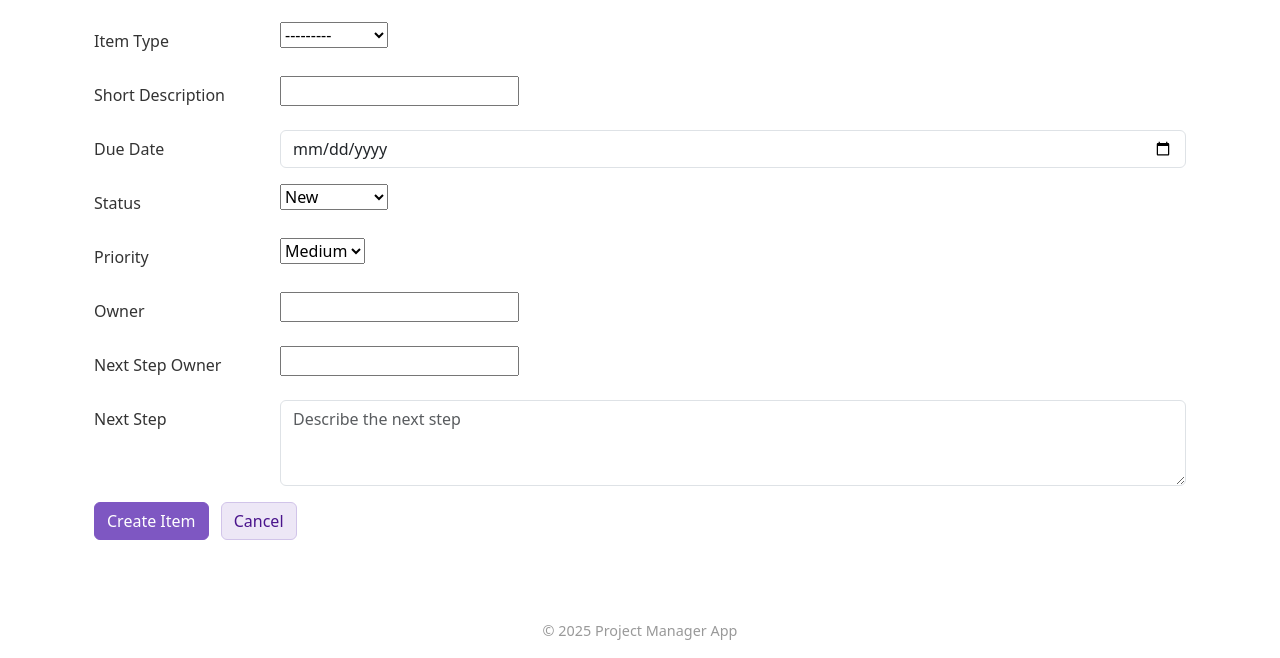
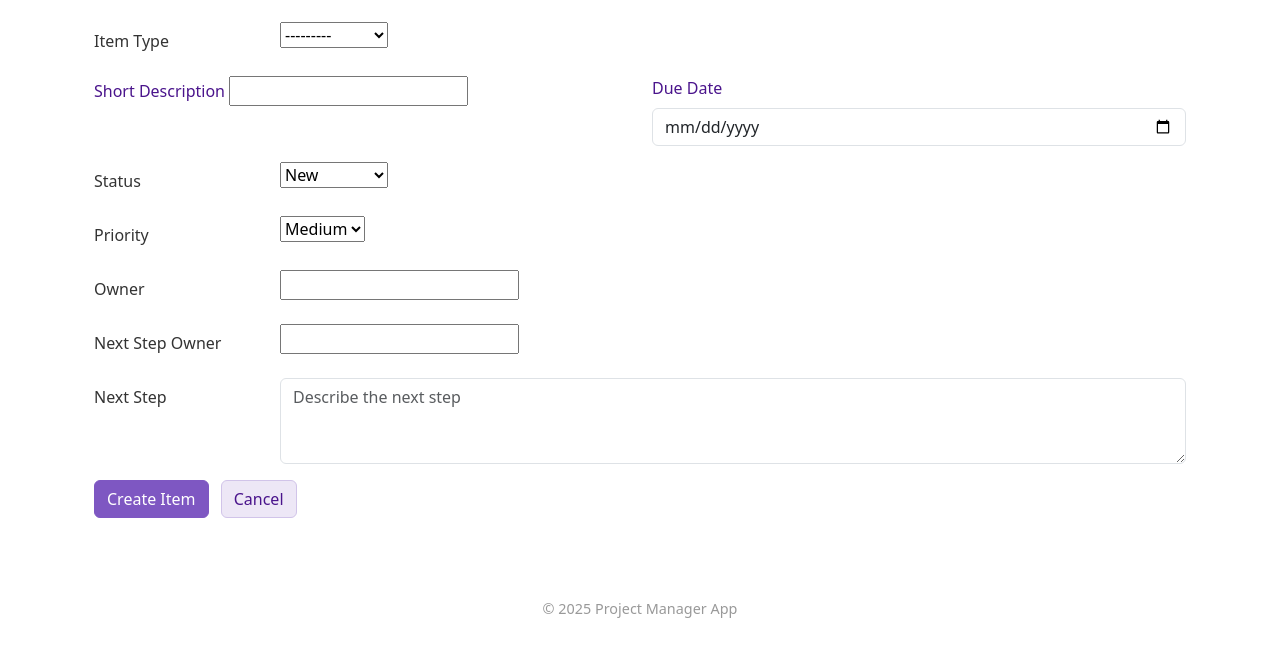
Before and after one commit to djalillounis/projectmanager, a Django app: template core/templates/item_create.html in a window 1280 px wide. Shown: the part 144-802 px from the top of the page. After the commit the page ends 762 px from the top, so only its background shows below. Run offline with Django 4.2, Linux system fonts and the light colour scheme; the template is opened without the code that fills it: values that come from a table or form of the project are taken from there, others are empty.

Commit message:
fix item create

```diff
--- a/core/templates/item_create.html
+++ b/core/templates/item_create.html
@@ -1,7 +1,6 @@
 {% extends "base.html" %}
 {% load static %}
 {% block title %}Add New Item{% endblock %}
-
 
 {% block content %}
 <div class="container mt-5">
@@ -17,18 +16,14 @@
             </div>
         </div>
 
-        <!-- Short Description -->
+        <!-- Short Description + Due Date on same row -->
         <div class="row mb-3">
-            <label for="id_short_description" class="col-sm-2 col-form-label">Short Description</label>
-            <div class="col-sm-10">
+            <div class="col-md-6">
+                <label for="id_short_description" class="form-label">Short Description</label>
                 {{ form.short_description }}
             </div>
-        </div>
-
-        <!-- Due Date -->
-        <div class="row mb-3">
-            <label for="id_due_date" class="col-sm-2 col-form-label">Due Date</label>
-            <div class="col-sm-10">
+            <div class="col-md-6">
+                <label for="id_due_date" class="form-label">Due Date</label>
                 {{ form.due_date }}
             </div>
         </div>
@@ -73,6 +68,7 @@
             </div>
         </div>
 
+        <!-- Action Buttons -->
         <button type="submit" class="btn btn-primary">Create Item</button>
         <a href="{% url 'project_detail' project.id %}" class="btn btn-secondary ms-2">Cancel</a>
     </form>
```
